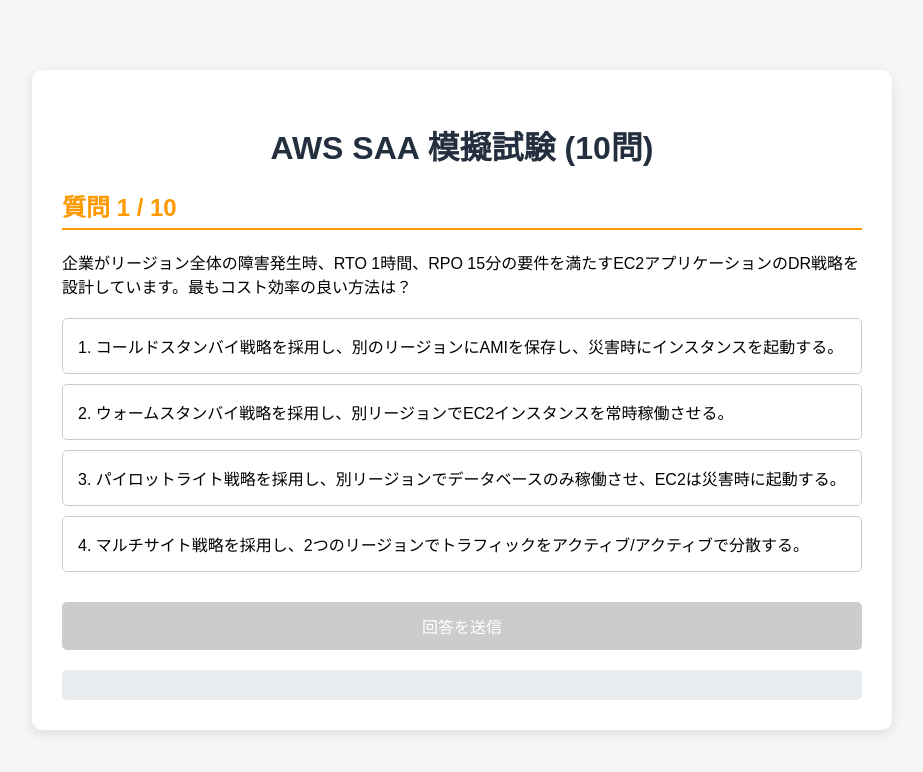
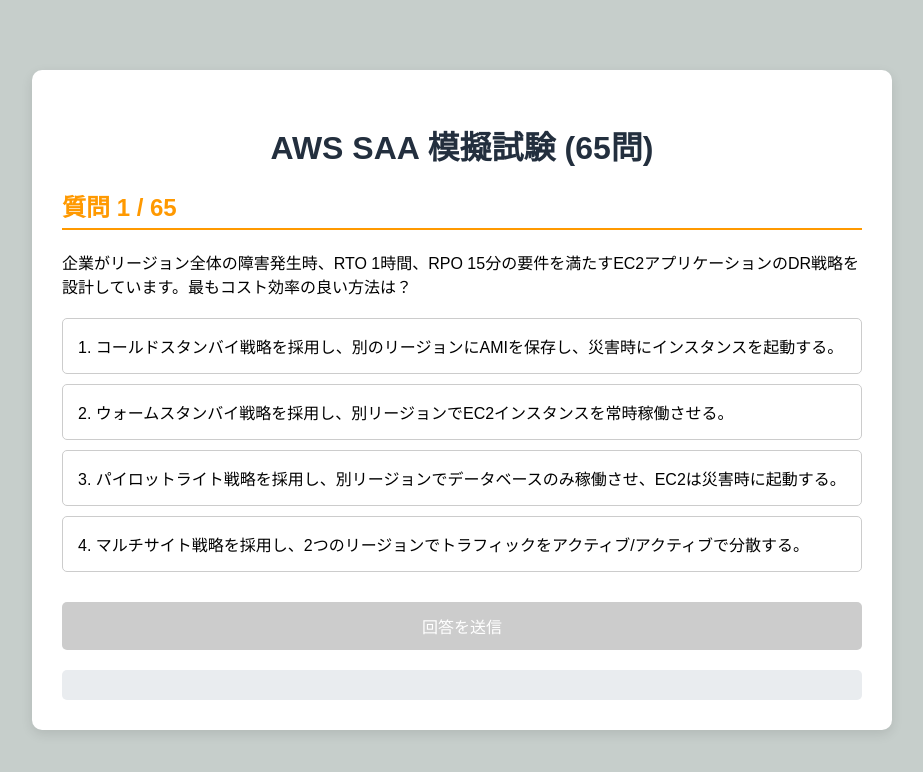
Before and after one commit to Hikaru-13915/SAA_quiz, a plain HTML site: page index.html in a window 1280 px wide. Shown: the whole page, without its empty margins (178-1101 px from the left). Drawn offline with Linux system fonts and the light colour scheme.

Commit message:
second commit

```diff
--- a/index.html
+++ b/index.html
@@ -3,12 +3,12 @@
 <head>
     <meta charset="UTF-8">
     <meta name="viewport" content="width=device-width, initial-scale=1.0">
-    <title>AWS SAA 模擬試験 (10問)</title>
+    <title>AWS SAA 模擬試験 (65問)</title>
     <link rel="stylesheet" href="styles.css">
 </head>
 <body>
     <div id="quiz-container">
-        <h1>AWS SAA 模擬試験 (10問)</h1>
+        <h1>AWS SAA 模擬試験 (65問)</h1>
         <div id="question-area">
             <h2 id="question-number"></h2>
             <p id="question-text"></p>
--- a/script.js
+++ b/script.js
@@ -21,7 +21,7 @@ const restartButton = document.getElementById('restart-button');
 fetch('./quiz_data.json')
   .then(response => response.json())
   .then(data => {
-    questions = data.questions.slice(0, 10); // 10問に限定
+    questions = data.questions.slice(0, 65); // 65問に限定
 
     // イベントリスナーの設定
     const submitButtonClickHandler = () => submitAnswer();
--- a/styles.css
+++ b/styles.css
@@ -1,6 +1,6 @@
 body {
     font-family: Arial, sans-serif;
-    background-color: #f4f7f6;
+    background-color: #c6cecb;
     display: flex;
     justify-content: center;
     align-items: center;
```
Also changed, not shown: 1 other file.
